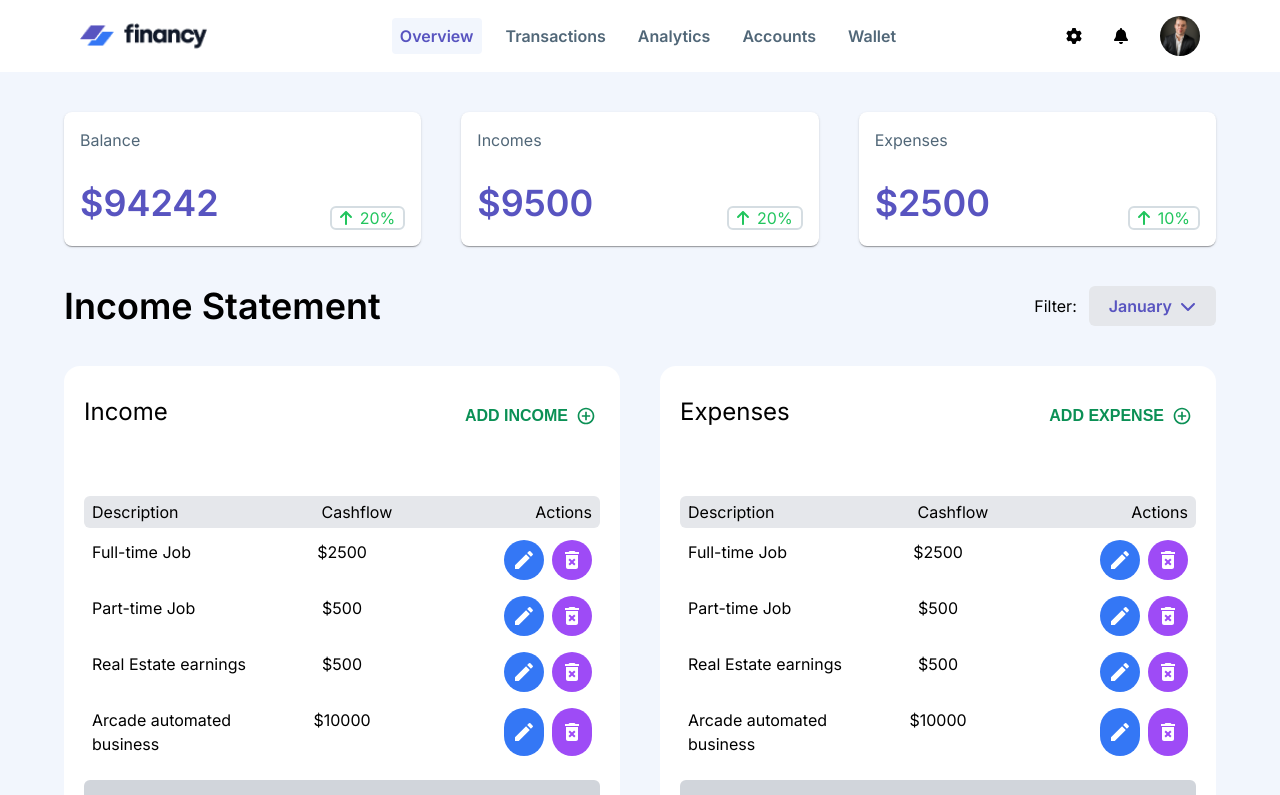
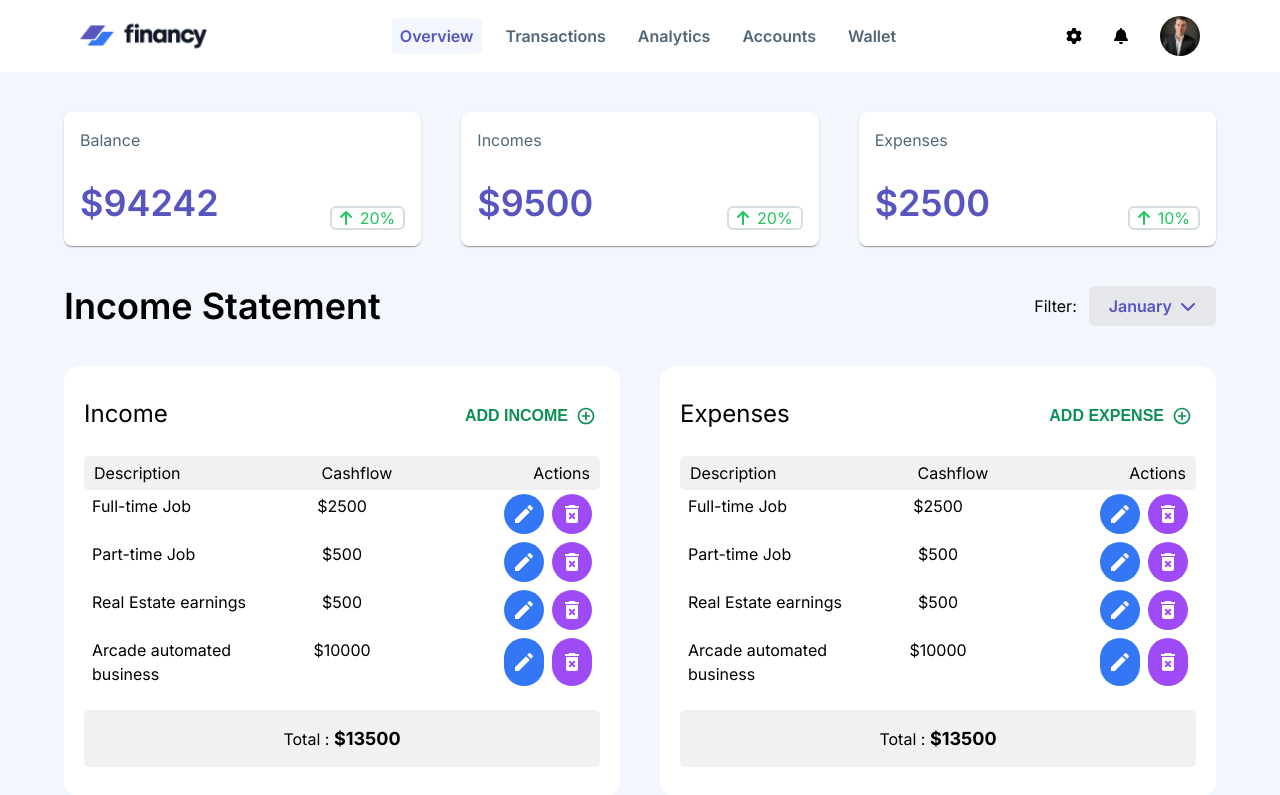
Before and after one commit to danielgen01/financy, a Next.js app: page / in a window 1280 px wide. Shown: the top 795 px of the page. Built offline with nearby package versions, Linux system fonts and the light colour scheme.

Commit message:
feat: repleace tailwind styles with styled-jsx

```diff
--- a/src/app/components/BigCard/BigCard.styles.tsx
+++ b/src/app/components/BigCard/BigCard.styles.tsx
@@ -11,6 +11,7 @@ export const StyledBigCardWrapper = styled.div`
   gap: 20px;
 `
 
+//TODO: conditional styling currently not workoing
 export const StyledAddButton = styled(Button)<BigCardProps>`
   color: ${({ color }) => (color === "red" ? "#ff0000" : "#0b9055")};
 
@@ -18,3 +19,37 @@ export const StyledAddButton = styled(Button)<BigCardProps>`
     color: ${({ color }) => (color === "red" ? "#ff0000" : "#0b9055")};
   }
 `
+
+export const StyledBigCardHeadWrapper = styled.div`
+  display: flex;
+  justify-content: space-between;
+`
+
+export const StyledHeadlineAndListWrapper = styled.div`
+  display: flex;
+  flex-direction: column;
+  gap: 2;
+  margin-top: 10;
+`
+
+export const StyledHeadlineWrapper = styled.div`
+  width: 100%;
+  display: flex;
+  justify-content: space-between;
+  padding: 5px 10px 5px 10px;
+  background-color: #f1f1f1;
+  border-radius: 5px;
+`
+export const StyledTotalAmountWrapper = styled.div`
+  display: flex;
+  justify-content: center;
+  width: 100%;
+  padding: 15px 0px 15px 0px;
+  background-color: #f1f1f1;
+  border-radius: 5px;
+`
+
+export const StyledCardTitle = styled.h2`
+  font-weight: 400;
+  font-size: 1.5rem;
+`
--- a/src/app/components/BigCard/BigCard.tsx
+++ b/src/app/components/BigCard/BigCard.tsx
@@ -1,5 +1,13 @@
 import React from "react"
-import { StyledBigCardWrapper, StyledAddButton } from "./BigCard.styles"
+import {
+  StyledBigCardWrapper,
+  StyledAddButton,
+  StyledBigCardHeadWrapper,
+  StyledHeadlineAndListWrapper,
+  StyledHeadlineWrapper,
+  StyledTotalAmountWrapper,
+  StyledCardTitle,
+} from "./BigCard.styles"
 import { AddCircleOutline } from "@mui/icons-material"
 import { ListItem } from "./ListItem"
 import { BigCardProps } from "./BigCard.types"
@@ -20,21 +28,22 @@ export const BigCard: React.FC<BigCardProps> = ({
   }
   return (
     <StyledBigCardWrapper>
-      <div className="headline flex justify-between">
-        <h1 className="text-semibold text-2xl">{cardTitle}</h1>
-        <StyledAddButton
-          className="px-2 py-1 bg-green-500 text-green-200 rounded-md"
-          endIcon={<AddCircleOutline />}
-        >
+      <StyledBigCardHeadWrapper>
+        <StyledCardTitle>{cardTitle}</StyledCardTitle>
+        <StyledAddButton endIcon={<AddCircleOutline />}>
           {buttonActionName}
         </StyledAddButton>
-      </div>
-      <div className="styled-list-wrapper flex flex-col gap-2 mt-10 ">
-        <div className="headlines bg-gray-200 w-full flex justify-between px-2 py-1 rounded-md">
+      </StyledBigCardHeadWrapper>
+      <StyledHeadlineAndListWrapper>
+        <StyledHeadlineWrapper>
           {headlineItems?.map((headlineItem) => {
-            return <span key={headlineItem + 1}>{headlineItem.headline}</span>
+            return (
+              <span key={headlineItem.headline + 1}>
+                {headlineItem.headline}
+              </span>
+            )
           })}
-        </div>
+        </StyledHeadlineWrapper>
 
         {listItems?.map((listItem: ListItemProps) => {
           return (
@@ -45,13 +54,13 @@ export const BigCard: React.FC<BigCardProps> = ({
             />
           )
         })}
-      </div>
-      <div className="total bg-gray-300 flex w-full justify-center rounded-md py-3">
-        <span className="styled-total-income">
+      </StyledHeadlineAndListWrapper>
+      <StyledTotalAmountWrapper>
+        <span>
           Total :{" "}
           <strong style={{ fontSize: "18px" }}>${determineTotal()}</strong>
         </span>
-      </div>
+      </StyledTotalAmountWrapper>
     </StyledBigCardWrapper>
   )
 }
```
